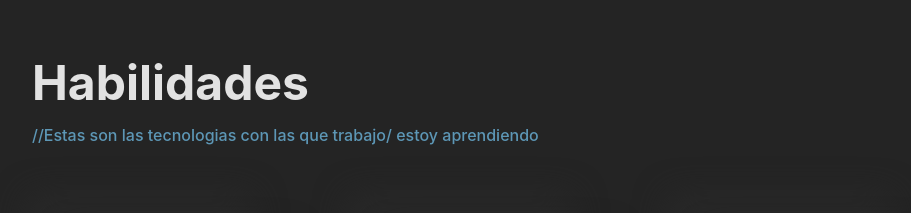
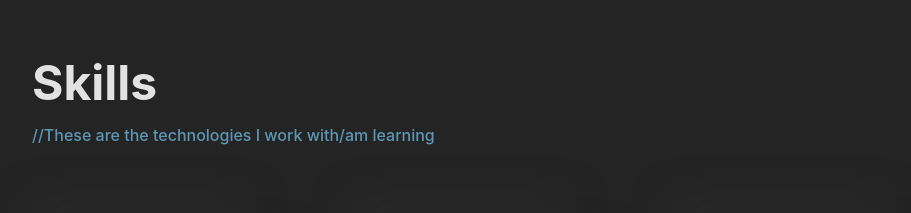
Before and after one commit to DielanZH/portfolio, a React (Vite) app: page / in a window 1280 px wide. Shown: the part 1720-1933 px from the top of the page, without its empty margins (112-1023 px from the left). Built offline with nearby package versions, Linux system fonts and the light colour scheme.

Commit message:
skills translated

```diff
--- a/src/App.jsx
+++ b/src/App.jsx
@@ -4,7 +4,7 @@ import Resume from './components/resume/resume';
 import Skills from './components/skills/skills';
 import styles from './App.module.css'
 import Contact from './components/contact/contact';
-import NavBar from './components/navbar/navbar';
+import NavBar from './components/navbar/navBar';
 import { useState } from 'react';
 
 
@@ -14,16 +14,19 @@ function App() {
 
   return (
     <>
+
       <NavBar
         translated={translated}
         setTranslated={setTranslated}
       />
+
       <div id='home' className={styles.content}>
         <Resume
           translated={translated} />
         <About
           translated={translated} />
-        <Skills />
+        <Skills
+          translated={translated} />
         <Projects
           translated={translated} />
         <Contact
--- a/src/components/skills/skills.jsx
+++ b/src/components/skills/skills.jsx
@@ -1,12 +1,14 @@
 import styles from './skills.module.css'
-function Skills() {
+import PropTypes from 'prop-types';
+
+function Skills({ translated }) {
     return (
         <div id='skills' className={styles.skillsContainer}>
             <h1>
-                Habilidades
+                {translated ? 'Habilidades' : 'Skills'}
             </h1>
             <p className={styles.skillsText}>
-                {"//Estas son las tecnologias con las que trabajo/ estoy aprendiendo"}
+                {translated ? '//Estas son las tecnologias con las que trabajo/ estoy aprendiendo' : '//These are the technologies I work with/am learning'}
             </p>
 
             <div className={styles.skillSet}>
@@ -40,4 +42,8 @@ function Skills() {
     )
 }
 
+Skills.propTypes = {
+    translated: PropTypes.bool
+}
+
 export default Skills
```
